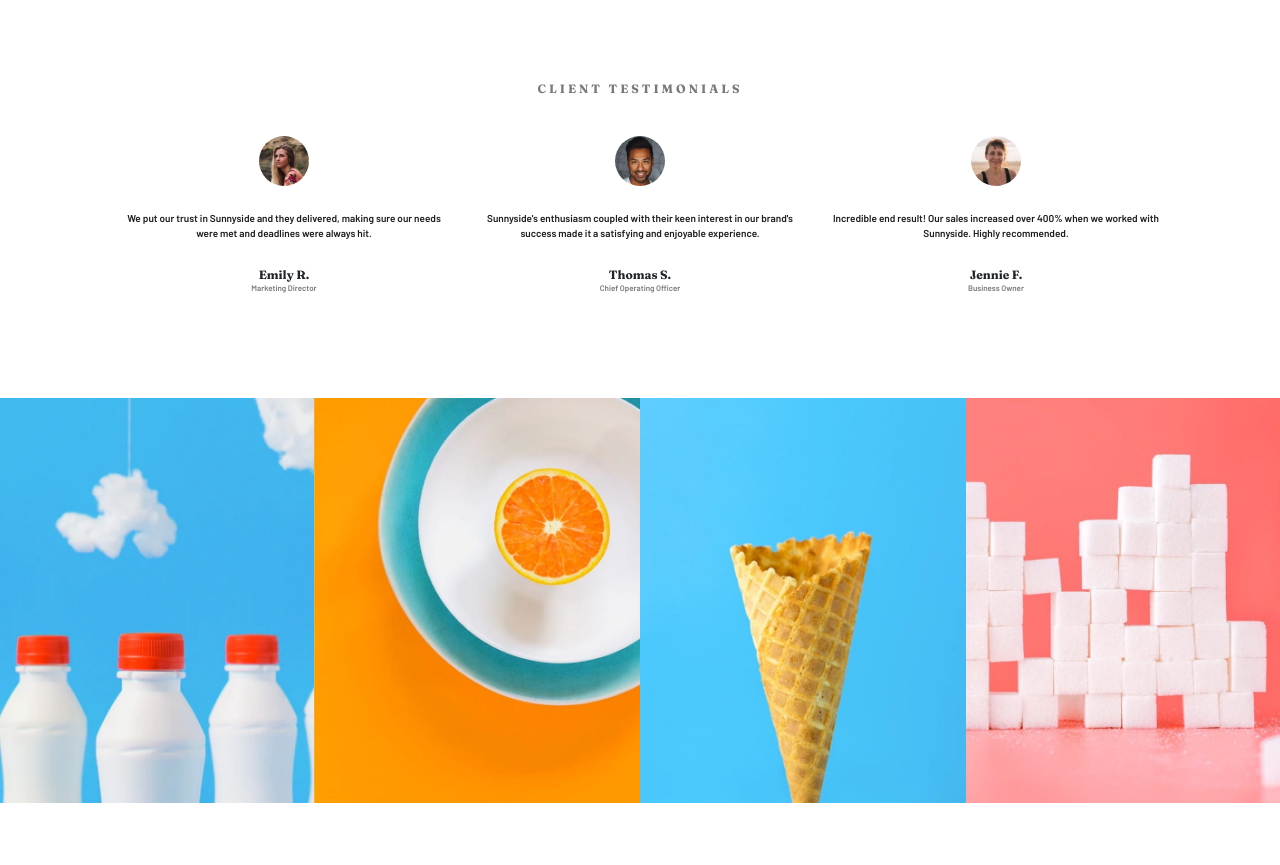
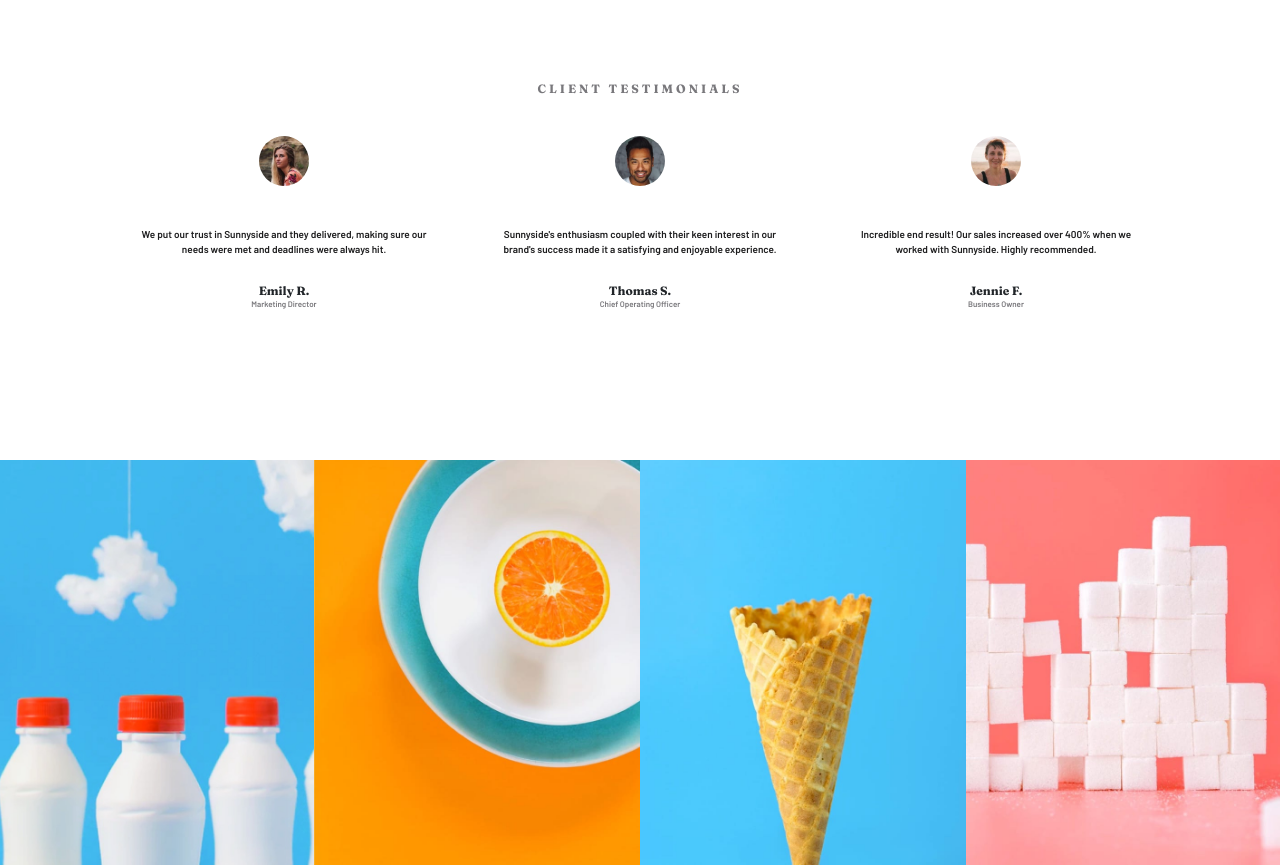
Before and after one commit to steffieMD/sunnyside-landing-page, a React (Create React App) app: page / in a window 1280 px wide. Shown: the part 2660-3525 px from the top of the page. Before the commit the page ends 3463 px from the top, so only its background shows below. Built offline with nearby package versions, Linux system fonts and the light colour scheme.

Commit message:
replaced testimonial columns with bootstrap cards

```diff
--- a/src/App.css
+++ b/src/App.css
@@ -125,6 +125,7 @@
   font-family: var(--barlow-font);
   color: #79787c;
   font-size: 8px;
+  padding-bottom: 30px;
 }
 
 .Testimonials small{
--- a/src/Testimonials.js
+++ b/src/Testimonials.js
@@ -1,57 +1,54 @@
 import React from "react";
-import "./App.css"
-import img_emily from "./images/image-emily.jpg"
-import img_thomas from "./images/image-thomas.jpg"
-import img_jennie from "./images/image-jennie.jpg"
+import "./App.css";
+import img_emily from "./images/image-emily.jpg";
+import img_thomas from "./images/image-thomas.jpg";
+import img_jennie from "./images/image-jennie.jpg";
 
-export default function Testimonials(){
-    return(
+export default function Testimonials() {
+  return (
     <div className="Testimonials p-5">
       <div className=" container p-5">
         <h4>CLIENT TESTIMONIALS</h4>
+
         <div className="row">
-                <div className="col-sm-4 ">
-                <img src={img_emily} alt="Emily R." className="client-image"/>
-                </div>
-                <div className="col-sm-4 ">
-                <img src={img_thomas} alt="Thomas S." className="client-image"/>
-
-                </div>
-                <div className="col-sm-4 ">
-                <img src={img_jennie} alt="Jennie F." className="client-image"/>
-
-                </div>
-                <div className="col-sm-4 ">
-
-                <small>We put our trust in Sunnyside and they delivered, making sure our needs were met and deadlines were always hit.</small>
-
-                </div>
-                <div className="col-sm-4 ">
-
-                <small>Sunnyside's enthusiasm coupled with their keen interest in our brand's success made it a satisfying and enjoyable experience.</small>
-
-                </div>
-                <div className="col-sm-4 ">
-
-                <small>Incredible end result! Our sales increased over 400% when we worked with Sunnyside. Highly recommended.</small>
-
-                </div>
-                <div className="col-sm-4 ">
+          <div class="card col-sm-4 border border-0">
+            <img src={img_emily} alt="Emily R." className="client-image" />
+            <div class="card-body">
+              <small>
+                We put our trust in Sunnyside and they delivered, making sure
+                our needs were met and deadlines were always hit.
+              </small>
               <strong>Emily R.</strong>
               <h6>Marketing Director</h6>
             </div>
-                <div className="col-sm-4 ">
+          </div>
+
+          <div class="card col-sm-4 border border-0">
+            <img src={img_thomas} alt="Thomas S." className="client-image" />
+            <div class="card-body">
+              <small>
+                Sunnyside's enthusiasm coupled with their keen interest in our
+                brand's success made it a satisfying and enjoyable experience.
+              </small>
 
               <strong>Thomas S.</strong>
               <h6>Chief Operating Officer</h6>
             </div>
-                <div className="col-sm-4 ">
+          </div>
 
+          <div class="card col-sm-4 border border-0">
+            <img src={img_jennie} alt="Jennie F." className="client-image" />
+            <div class="card-body">
+              <small>
+                Incredible end result! Our sales increased over 400% when we
+                worked with Sunnyside. Highly recommended.
+              </small>
               <strong>Jennie F.</strong>
               <h6>Business Owner</h6>
             </div>
           </div>
         </div>
       </div>
-    )
+    </div>
+  );
 }
```
Lines whose indentation alone changed are shown as unchanged.
